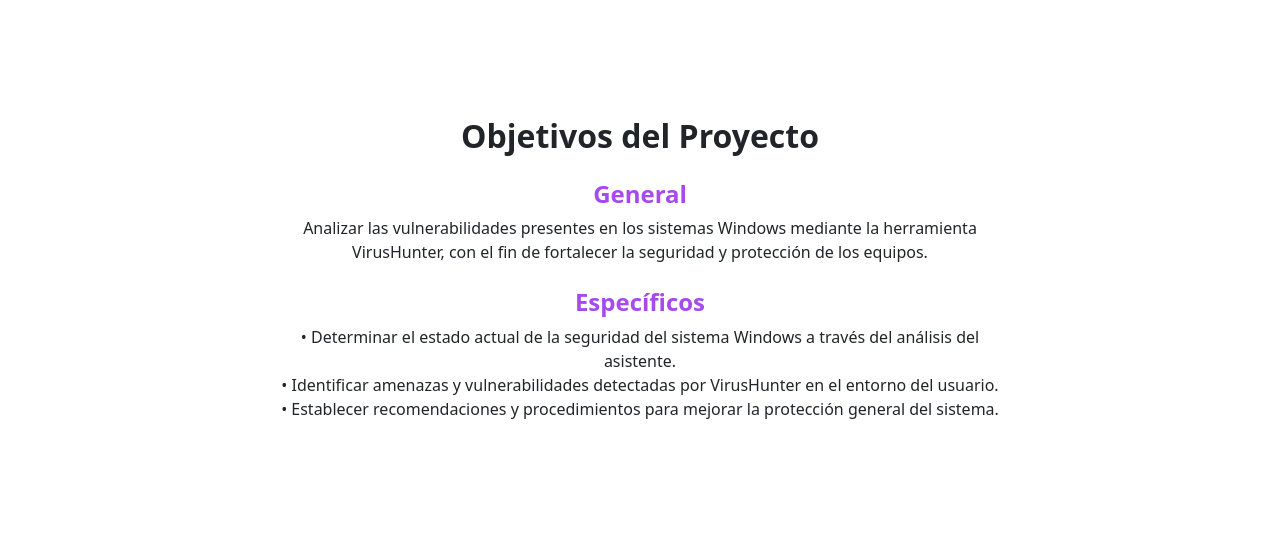
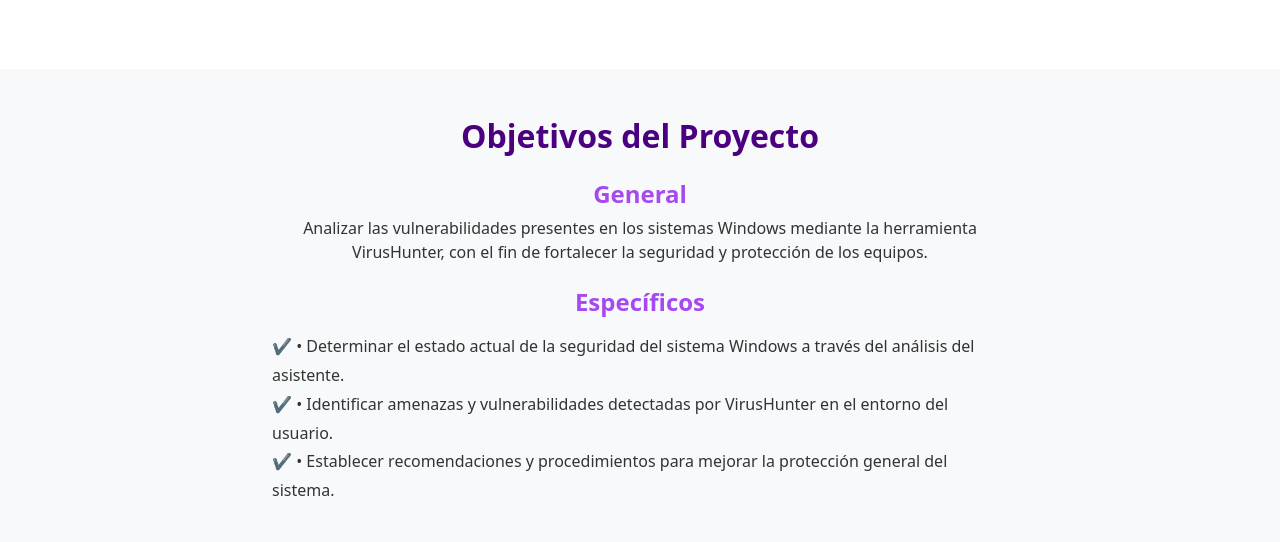
Before and after one commit to samax8619/proyecto-view1.0.0, a plain HTML site: page index.html in a window 1280 px wide. Shown: the part 3254-3796 px from the top of the page. Drawn offline with nearby package versions, Linux system fonts and the light colour scheme.

Commit message:
Add styles for objetivos section
Added styles for new 'objetivos' section with background and text colors.

```diff
--- a/estilos/estilos.css
+++ b/estilos/estilos.css
@@ -129,3 +129,22 @@
 .descarga h2 {
     color: #a64af0;
 }
+.objetivos {
+  background-color: #f8f9fa;
+  color: #333;
+}
+
+.objetivos h2 {
+  color: #4b0082; /* morado institucional */
+}
+
+.objetivos ul {
+  text-align: left;
+  margin-top: 15px;
+  line-height: 1.8;
+}
+
+.objetivos li::before {
+  content: "✔️ ";
+  color: #6a0dad;
+}
```
